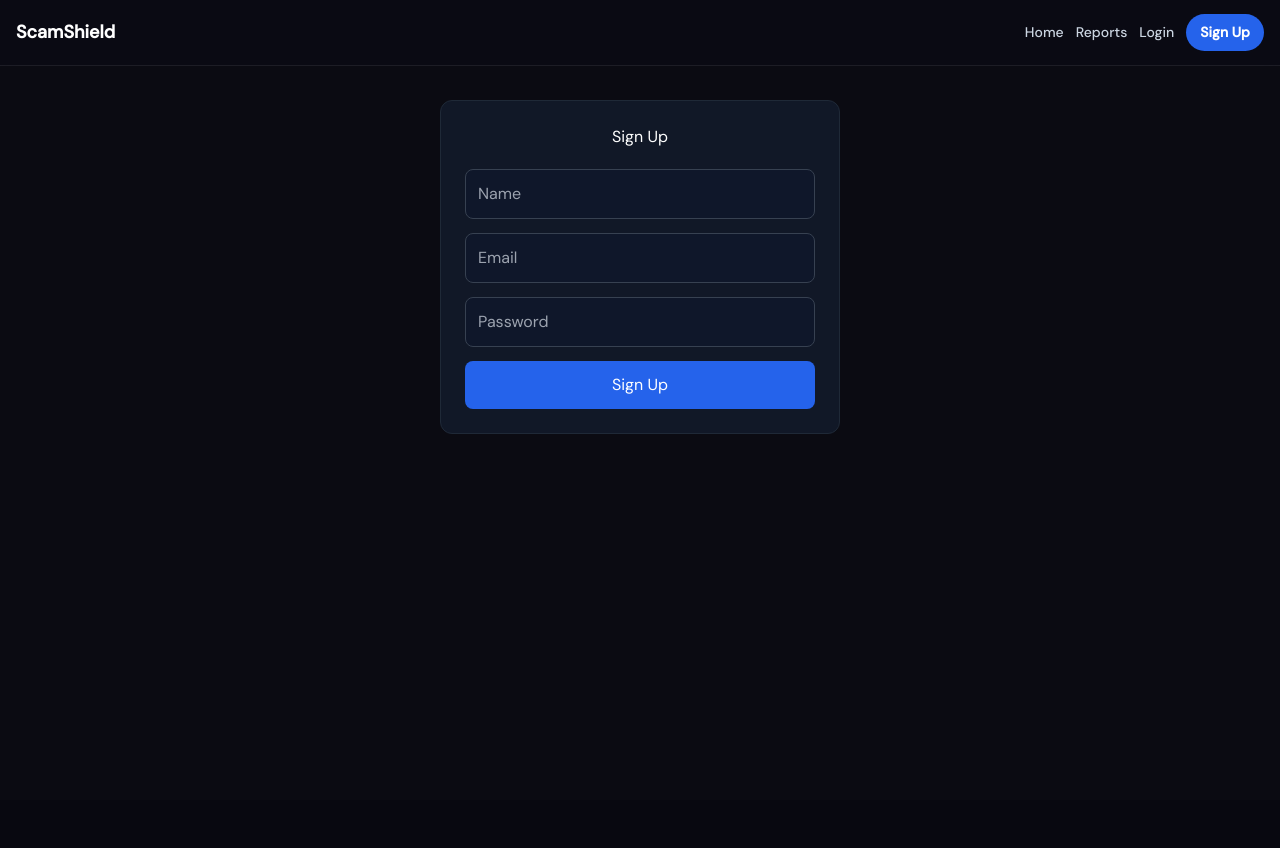
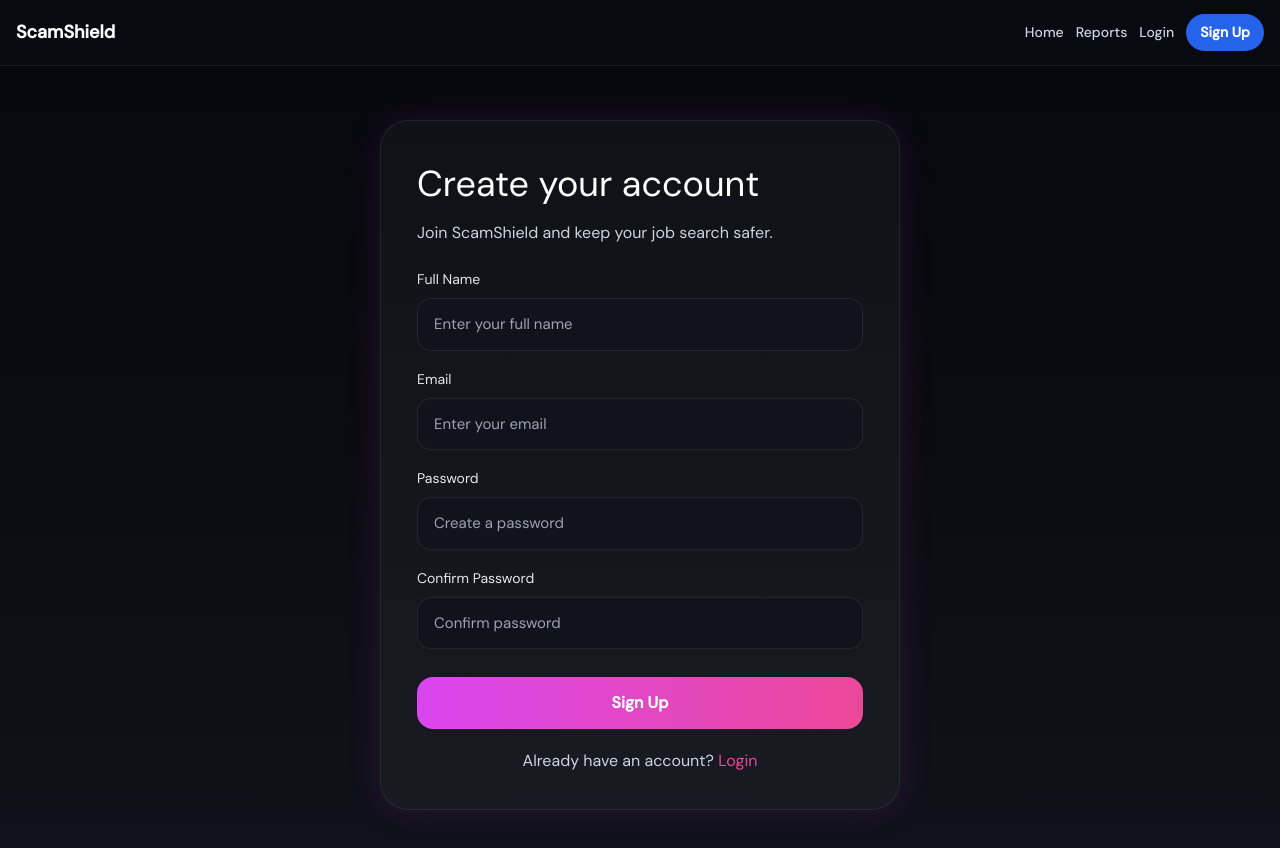
Before and after one commit to KAUSHDWI/ScamShield, a React (Create React App) app in the folder client/: page /signup in a window 1280 px wide. Before the commit the page ends 800 px from the top, so only its background shows below. Built offline with nearby package versions, Linux system fonts and the light colour scheme; no server answers.

Commit message:
fix backend cors for production

```diff
--- a/client/src/pages/Login.js
+++ b/client/src/pages/Login.js
@@ -1,34 +1,33 @@
 import { useState } from "react";
-import { useNavigate } from "react-router-dom";
-
-const BASE_URL = "https://scamshield-yifc.onrender.com";
+import { Link, useNavigate } from "react-router-dom";
 
 export default function Login({ setCurrentUser }) {
-  const [formData, setFormData] = useState({
+  const navigate = useNavigate();
+
+  const [form, setForm] = useState({
     email: "",
     password: "",
   });
+
   const [error, setError] = useState("");
-  const navigate = useNavigate();
+  const [loading, setLoading] = useState(false);
 
   const handleChange = (e) => {
-    setFormData({
-      ...formData,
-      [e.target.name]: e.target.value,
-    });
+    setForm({ ...form, [e.target.name]: e.target.value });
   };
 
-  const handleSubmit = async (e) => {
+  const handleLogin = async (e) => {
     e.preventDefault();
     setError("");
+    setLoading(true);
 
     try {
-      const response = await fetch(`${BASE_URL}/api/auth/login`, {
+      const response = await fetch("https://scamshield-yifc.onrender.com/api/auth/login", {
         method: "POST",
         headers: {
           "Content-Type": "application/json",
         },
-        body: JSON.stringify(formData),
+        body: JSON.stringify(form),
       });
 
       const data = await response.json();
@@ -38,77 +37,127 @@ export default function Login({ setCurrentUser }) {
       }
 
       localStorage.setItem("token", data.token);
-      localStorage.setItem("user", JSON.stringify(data));
-      setCurrentUser(data);
+      localStorage.setItem("user", JSON.stringify(data.user));
+      setCurrentUser(data.user);
+
       navigate("/");
     } catch (err) {
-      setError(err.message || "Failed to fetch");
+      setError(err.message);
+    } finally {
+      setLoading(false);
     }
   };
 
   return (
-    <div style={{ minHeight: "100vh", padding: "100px 16px", color: "white" }}>
+    <div
+      style={{
+        minHeight: "100vh",
+        display: "flex",
+        justifyContent: "center",
+        alignItems: "center",
+        padding: "120px 20px 40px",
+        background: "linear-gradient(to bottom, #06070d, #0b0b12, #10111a)",
+      }}
+    >
       <div
         style={{
-          maxWidth: "400px",
-          margin: "0 auto",
-          background: "#111827",
-          padding: "24px",
-          borderRadius: "12px",
-          border: "1px solid #1f2937",
+          width: "100%",
+          maxWidth: "520px",
+          padding: "36px",
+          borderRadius: "28px",
+          background: "rgba(255,255,255,0.04)",
+          border: "1px solid rgba(255,255,255,0.08)",
+          boxShadow: "0 0 35px rgba(59,130,246,0.12)",
         }}
       >
-        <h2 style={{ marginBottom: "20px", textAlign: "center" }}>Login</h2>
+        <h1 style={{ fontSize: "36px", marginBottom: "10px" }}>
+          Welcome back
+        </h1>
 
-        <form onSubmit={handleSubmit}>
-          <input
-            type="email"
+        <p style={{ color: "#cbd5e1", marginBottom: "24px" }}>
+          Login to continue protecting your job search.
+        </p>
+
+        <form onSubmit={handleLogin}>
+          <Input
+            label="Email"
             name="email"
-            placeholder="Email"
-            value={formData.email}
+            value={form.email}
             onChange={handleChange}
-            required
-            style={inputStyle}
+            placeholder="Enter your email"
           />
 
-          <input
+          <Input
+            label="Password"
             type="password"
             name="password"
-            placeholder="Password"
-            value={formData.password}
+            value={form.password}
             onChange={handleChange}
-            required
-            style={inputStyle}
+            placeholder="Enter your password"
           />
 
-          {error && <p style={{ color: "#ef4444" }}>{error}</p>}
+          {error && (
+            <p style={{ color: "#f87171", marginBottom: "16px" }}>{error}</p>
+          )}
 
-          <button type="submit" style={buttonStyle}>
-            Login
+          <button
+            type="submit"
+            disabled={loading}
+            style={{
+              width: "100%",
+              padding: "14px",
+              borderRadius: "16px",
+              border: "none",
+              background: "linear-gradient(90deg, #3b82f6, #d946ef)",
+              color: "white",
+              fontWeight: "700",
+              fontSize: "16px",
+              cursor: "pointer",
+              marginTop: "10px",
+            }}
+          >
+            {loading ? "Logging in..." : "Login"}
           </button>
         </form>
+
+        <p style={{ marginTop: "20px", color: "#cbd5e1", textAlign: "center" }}>
+          Don’t have an account?{" "}
+          <Link to="/signup" style={{ color: "#ec4899", textDecoration: "none" }}>
+            Sign Up
+          </Link>
+        </p>
       </div>
     </div>
   );
 }
 
-const inputStyle = {
-  width: "100%",
-  padding: "12px",
-  marginBottom: "14px",
-  borderRadius: "8px",
-  border: "1px solid #374151",
-  background: "#0f172a",
-  color: "white",
-  boxSizing: "border-box",
-};
-
-const buttonStyle = {
-  width: "100%",
-  padding: "12px",
-  borderRadius: "8px",
-  border: "none",
-  background: "#2563eb",
-  color: "white",
-  cursor: "pointer",
-};
+function Input({ label, type = "text", ...props }) {
+  return (
+    <div style={{ marginBottom: "18px" }}>
+      <label
+        style={{
+          display: "block",
+          marginBottom: "8px",
+          color: "#e2e8f0",
+          fontSize: "14px",
+        }}
+      >
+        {label}
+      </label>
+      <input
+        type={type}
+        {...props}
+        style={{
+          width: "100%",
+          padding: "14px 16px",
+          borderRadius: "14px",
+          border: "1px solid rgba(255,255,255,0.08)",
+          background: "#11131c",
+          color: "white",
+          outline: "none",
+          fontSize: "15px",
+        }}
+      />
+    </div>
+  );
+}
--- a/client/src/pages/Signup.js
+++ b/client/src/pages/Signup.js
@@ -1,35 +1,45 @@
 import { useState } from "react";
-import { useNavigate } from "react-router-dom";
-
-const BASE_URL = "https://scamshield-yifc.onrender.com";
+import { Link, useNavigate } from "react-router-dom";
 
 export default function Signup() {
-  const [formData, setFormData] = useState({
+  const navigate = useNavigate();
+
+  const [form, setForm] = useState({
     name: "",
     email: "",
     password: "",
+    confirmPassword: "",
   });
+
   const [error, setError] = useState("");
-  const navigate = useNavigate();
+  const [loading, setLoading] = useState(false);
 
   const handleChange = (e) => {
-    setFormData({
-      ...formData,
-      [e.target.name]: e.target.value,
-    });
+    setForm({ ...form, [e.target.name]: e.target.value });
   };
 
-  const handleSubmit = async (e) => {
+  const handleSignup = async (e) => {
     e.preventDefault();
     setError("");
 
+    if (form.password !== form.confirmPassword) {
+      setError("Passwords do not match.");
+      return;
+    }
+
+    setLoading(true);
+
     try {
-      const response = await fetch(`${BASE_URL}/api/auth/signup`, {
+      const response = await fetch("https://scamshield-yifc.onrender.com/api/auth/signup", {
         method: "POST",
         headers: {
           "Content-Type": "application/json",
         },
-        body: JSON.stringify(formData),
+        body: JSON.stringify({
+          name: form.name,
+          email: form.email,
+          password: form.password,
+        }),
       });
 
       const data = await response.json();
@@ -40,83 +50,139 @@ export default function Signup() {
 
       navigate("/login");
     } catch (err) {
-      setError(err.message || "Failed to fetch");
+      setError(err.message);
+    } finally {
+      setLoading(false);
     }
   };
 
   return (
-    <div style={{ minHeight: "100vh", padding: "100px 16px", color: "white" }}>
+    <div
+      style={{
+        minHeight: "100vh",
+        display: "flex",
+        justifyContent: "center",
+        alignItems: "center",
+        padding: "120px 20px 40px",
+        background: "linear-gradient(to bottom, #06070d, #0b0b12, #10111a)",
+      }}
+    >
       <div
         style={{
-          maxWidth: "400px",
-          margin: "0 auto",
-          background: "#111827",
-          padding: "24px",
-          borderRadius: "12px",
-          border: "1px solid #1f2937",
+          width: "100%",
+          maxWidth: "520px",
+          padding: "36px",
+          borderRadius: "28px",
+          background: "rgba(255,255,255,0.04)",
+          border: "1px solid rgba(255,255,255,0.08)",
+          boxShadow: "0 0 35px rgba(217,70,239,0.12)",
         }}
       >
-        <h2 style={{ marginBottom: "20px", textAlign: "center" }}>Sign Up</h2>
+        <h1 style={{ fontSize: "36px", marginBottom: "10px" }}>
+          Create your account
+        </h1>
 
-        <form onSubmit={handleSubmit}>
-          <input
-            type="text"
+        <p style={{ color: "#cbd5e1", marginBottom: "24px" }}>
+          Join ScamShield and keep your job search safer.
+        </p>
+
+        <form onSubmit={handleSignup}>
+          <Input
+            label="Full Name"
             name="name"
-            placeholder="Name"
-            value={formData.name}
+            value={form.name}
             onChange={handleChange}
-            required
-            style={inputStyle}
+            placeholder="Enter your full name"
           />
 
-          <input
-            type="email"
+          <Input
+            label="Email"
             name="email"
-            placeholder="Email"
-            value={formData.email}
+            value={form.email}
             onChange={handleChange}
-            required
-            style={inputStyle}
+            placeholder="Enter your email"
           />
 
-          <input
+          <Input
+            label="Password"
             type="password"
             name="password"
-            placeholder="Password"
-            value={formData.password}
+            value={form.password}
             onChange={handleChange}
-            required
-            style={inputStyle}
+            placeholder="Create a password"
           />
 
-          {error && <p style={{ color: "#ef4444" }}>{error}</p>}
+          <Input
+            label="Confirm Password"
+            type="password"
+            name="confirmPassword"
+            value={form.confirmPassword}
+            onChange={handleChange}
+            placeholder="Confirm password"
+          />
 
-          <button type="submit" style={buttonStyle}>
-            Sign Up
+          {error && (
+            <p style={{ color: "#f87171", marginBottom: "16px" }}>{error}</p>
+          )}
+
+          <button
+            type="submit"
+            disabled={loading}
+            style={{
+              width: "100%",
+              padding: "14px",
+              borderRadius: "16px",
+              border: "none",
+              background: "linear-gradient(90deg, #d946ef, #ec4899)",
+              color: "white",
+              fontWeight: "700",
+              fontSize: "16px",
+              cursor: "pointer",
+              marginTop: "10px",
+            }}
+          >
+            {loading ? "Creating account..." : "Sign Up"}
           </button>
         </form>
+
+        <p style={{ marginTop: "20px", color: "#cbd5e1", textAlign: "center" }}>
+          Already have an account?{" "}
+          <Link to="/login" style={{ color: "#ec4899", textDecoration: "none" }}>
+            Login
+          </Link>
+        </p>
       </div>
     </div>
   );
 }
 
-const inputStyle = {
-  width: "100%",
-  padding: "12px",
-  marginBottom: "14px",
-  borderRadius: "8px",
-  border: "1px solid #374151",
-  background: "#0f172a",
-  color: "white",
-  boxSizing: "border-box",
-};
-
-const buttonStyle = {
-  width: "100%",
-  padding: "12px",
-  borderRadius: "8px",
-  border: "none",
-  background: "#2563eb",
-  color: "white",
-  cursor: "pointer",
-};
+function Input({ label, type = "text", ...props }) {
+  return (
+    <div style={{ marginBottom: "18px" }}>
+      <label
+        style={{
+          display: "block",
+          marginBottom: "8px",
+          color: "#e2e8f0",
+          fontSize: "14px",
+        }}
+      >
+        {label}
+      </label>
+      <input
+        type={type}
+        {...props}
+        style={{
+          width: "100%",
+          padding: "14px 16px",
+          borderRadius: "14px",
+          border: "1px solid rgba(255,255,255,0.08)",
+          background: "#11131c",
+          color: "white",
+          outline: "none",
+          fontSize: "15px",
+        }}
+      />
+    </div>
+  );
+}
```
Also changed, not shown: 1 other file (tests, documents, lock files or other folders).
